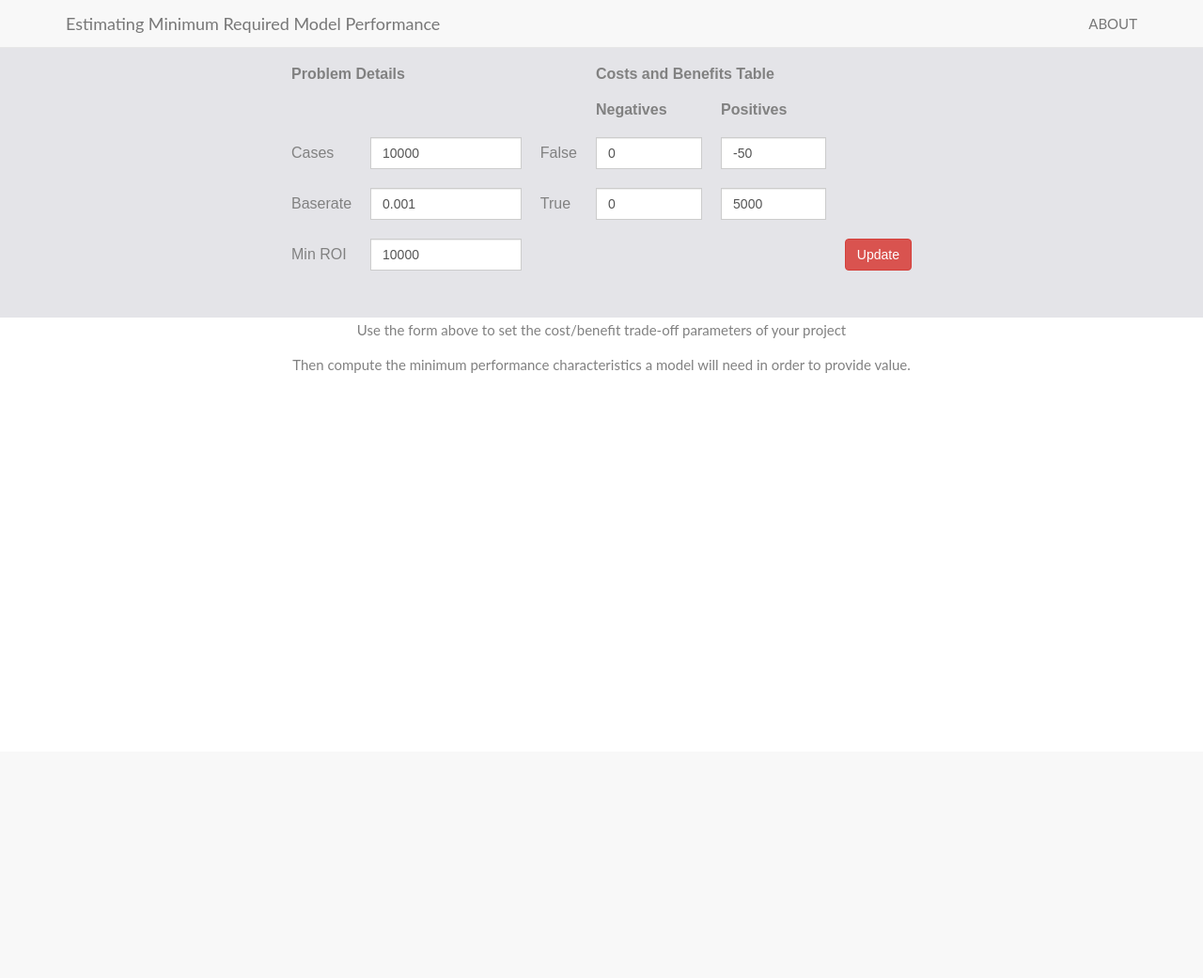
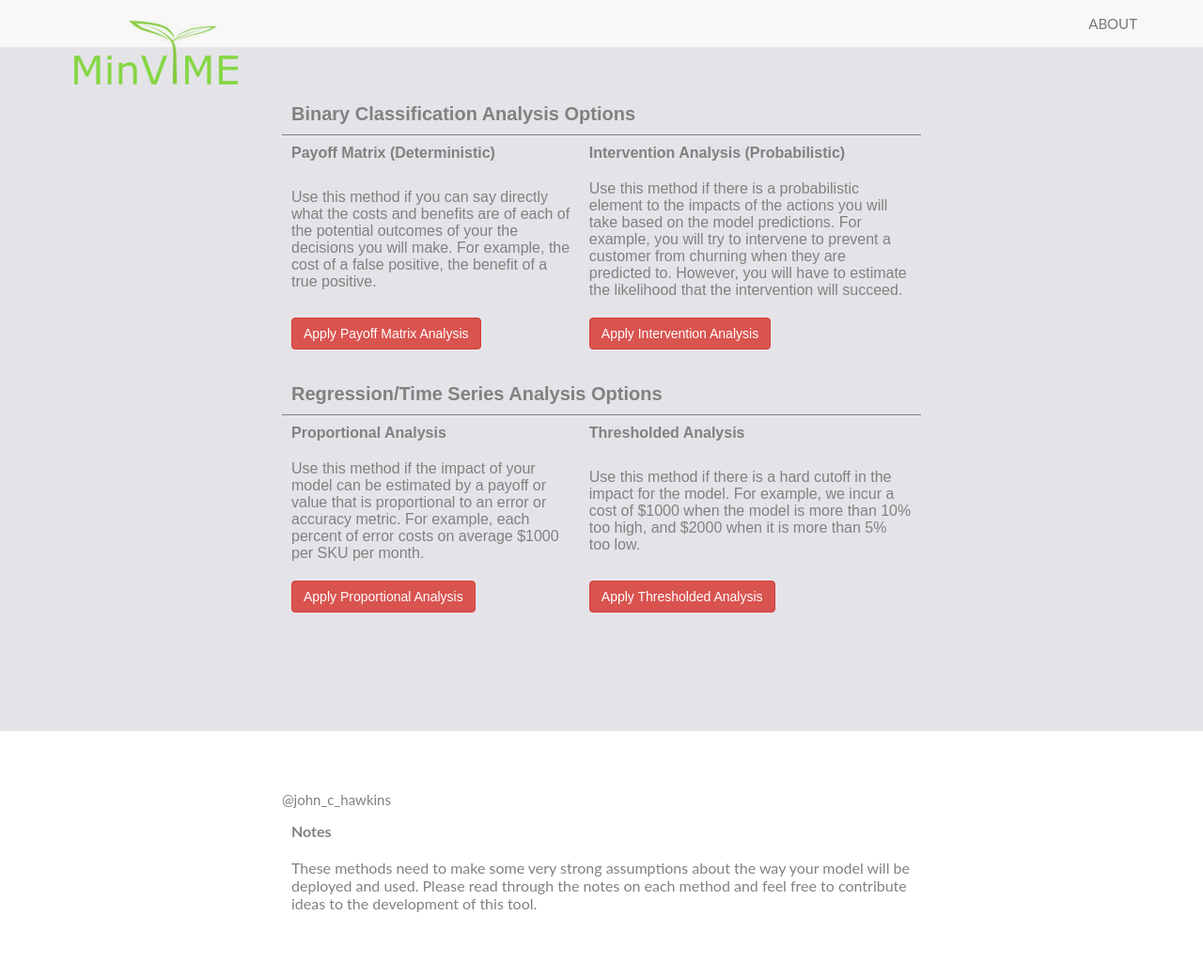
Before and after one commit to john-hawkins/minvime, a Flask app: page / in a window 1280 px wide. Shown: the whole page at 94% size. Before the commit the page ends 397 px from the top, so only its background shows below. Run offline with Flask 2, Linux system fonts and the light colour scheme; some libraries are stand-ins or nearby versions.

Commit message:
Reshaping application, preparing for alternative approaches

```diff
--- a/app.py
+++ b/app.py
@@ -28,6 +28,28 @@ def index():
     return render_template("index.html",
        tp=tp, fp=fp, tn=tn, fn=fn, cases=cases, baserate=baserate, minroi=minroi)
 
+# ###################################################################################
+# Cost Benefit Page
+@app.route('/payoff_matrix', methods = ['POST', 'GET'])
+def payoff_matrix():
+    tp = 5000
+    fp = -50
+    tn = 0
+    fn = 0
+    minroi = 10000
+    cases = 10000
+    baserate = 0.001
+    if request.method == 'POST':
+       if 'tp' in request.values:
+          tp = float(request.form["tp"])
+          fp = float(request.form["fp"])
+          tn = float(request.form["tn"])
+          fn = float(request.form["fn"])
+          cases = float(request.form["cases"])
+          baserate = float(request.form["baserate"])
+
+    return render_template("payoff_matrix.html",
+       tp=tp, fp=fp, tn=tn, fn=fn, cases=cases, baserate=baserate, minroi=minroi)
 
 # ###################################################################################
 @app.route('/analyse', methods = ['POST', 'GET'])
@@ -59,6 +81,23 @@ def analyse():
     return render_template("analyse.html", auc=auc, precision=prec, recall=recall,
         tp=tp, fp=fp, tn=tn, fn=fn, cases=cases, baserate=baserate, minroi=minroi)
 
+# ###################################################################################
+# Intervention Page
+@app.route('/intervention')
+def intervention():
+        return render_template("intervention.html")
+
+# ###################################################################################
+#
+@app.route('/proportional', methods = ['POST', 'GET'])
+def proportional():
+        return render_template("proportional.html")
+
+# ###################################################################################
+#
+@app.route('/thresholded')
+def thresholded():
+        return render_template("thresholded.html")
 
 # ###################################################################################
 # About Page
--- a/templates/header.html
+++ b/templates/header.html
@@ -1,6 +1,6 @@
 <html>
 <head>
-  <title>Estimating Minimum Required Model Performance</title>
+  <title>MinViME : Minimum Viable Model Estimator</title>
   <meta charset="utf-8">
   <meta name="viewport" content="width=device-width, initial-scale=1">
   <link rel="stylesheet" href="https://maxcdn.bootstrapcdn.com/bootstrap/3.3.7/css/bootstrap.min.css">
@@ -24,7 +24,7 @@
   }
   .controlpanel {
       background-color: #e4e4e8;
-      padding: 20px 20px;
+      padding: 40px 20px;
       font-family: sans-serif;
   }
   td {
@@ -45,7 +45,9 @@
         <span class="icon-bar"></span>
         <span class="icon-bar"></span>
       </button>
-      <a class="navbar-brand" href="/">Estimating Minimum Required Model Performance</a>
+      <a class="navbar-brand" href="/">
+      <img src="{{url_for('static', filename='logo_small.png')}}">
+      </a>
     </div>
     <div class="collapse navbar-collapse" id="myNavbar">
       <ul class="nav navbar-nav navbar-right">
--- a/templates/index.html
+++ b/templates/index.html
@@ -1,12 +1,76 @@
 {% include "header.html" %}
 
-{% include "config_form.html" %}
+<div class="controlpanel text-center">
+     <div class="input-group" style="margin: 60 auto; width: 680px;">
+     <table>
+      <tr> <th colspan=2 style="border-bottom: solid 1px;font-size:20px;">Binary Classification Analysis Options</th></tr>
+      <tr> <th>Payoff Matrix (Deterministic)</th> <th>Intervention Analysis (Probabilistic)</th> </tr>
+      <tr>
+          <td>
+              Use this method if you can say directly what the costs and benefits are of each of the potential outcomes of your
+              the decisions you will make. For example, the cost of a false positive, the benefit of a true positive.
+          </td>
+          <td>
+              Use this method if there is a probabilistic element to the impacts of the actions you will take based on the
+              model predictions. For example, you will try to intervene to prevent a customer from churning when they are predicted to.
+              However, you will have to estimate the likelihood that the intervention will succeed.
+          </td>
+      </tr>
+      <tr>
+      <td>
+       <form method="post" action="/payoff_matrix">
+         <button type="submit" class="btn btn-danger">Apply Payoff Matrix Analysis</button>
+       </form>
+      </td>
+      <td>
+       <form method="get" action="/intervention">
+         <button type="submit" class="btn btn-danger">Apply Intervention Analysis</button>
+       </form>
+      </td>
+      </tr>
 
-<div class="text-center">
-     <p>Use the form above to set the cost/benefit trade-off
-        parameters of your project</p>
-     <p>Then compute the minimum performance characteristics a model
-        will need in order to provide value.</p>
+      <tr> <th colspan=2 style="border-bottom: solid 1px;font-size:20px;">Regression/Time Series Analysis Options</th></tr>
+      <tr> <th>Proportional Analysis</th> <th>Thresholded Analysis</th> </tr>
+      <tr>
+          <td>
+              Use this method if the impact of your model can be estimated by a payoff or value that is
+              proportional to an error or accuracy metric. For example, each percent of error costs on average
+              $1000 per SKU per month.
+          </td>
+          <td>
+              Use this method if there is a hard cutoff in the impact for the model. For example, we incur a cost
+              of $1000 when the model is more than 10% too high, and $2000 when it is more than 5% too low.
+          </td>
+      </tr>
+      <tr>
+      <td>
+       <form method="get" action="/proportional">
+         <button type="submit" class="btn btn-danger">Apply Proportional Analysis</button>
+       </form>
+      </td>
+      <td>
+       <form method="get" action="/thresholded">
+         <button type="submit" class="btn btn-danger">Apply Thresholded Analysis</button>
+       </form>
+      </td>
+      </tr>
+
+     </table>
+    </div>
 </div>
 
+     <div class="input-group" style="margin: 60 auto; width: 680px;">
+     <table>
+      <tr> <th colspan=2>Notes</th></tr>
+      <tr>
+          <td>
+              These methods need to make some very strong assumptions about the way your model will be deployed and used.
+              Please read through the notes on each method and feel free to contribute ideas to the development of this tool.
+          </td>
+              @john_c_hawkins
+          </td>
+      </tr>
+     </table>
+    </div>
+
 {% include "footer.html" %}
```
Also changed, not shown: templates/about.html (+5 -5 lines), templates/intervention.html (added, +8 -0 lines), templates/payoff_matrix.html (added, +12 -0 lines), templates/proportional.html (added, +8 -0 lines), templates/thresholded.html (added, +8 -0 lines), README.md, static/logo.png (added), static/logo_small.png (added), 2 other files.
